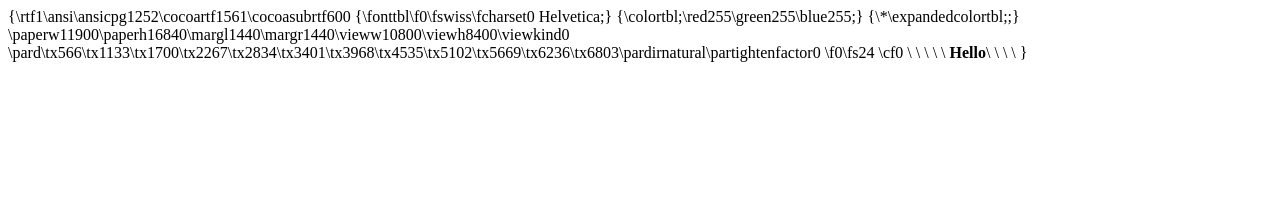
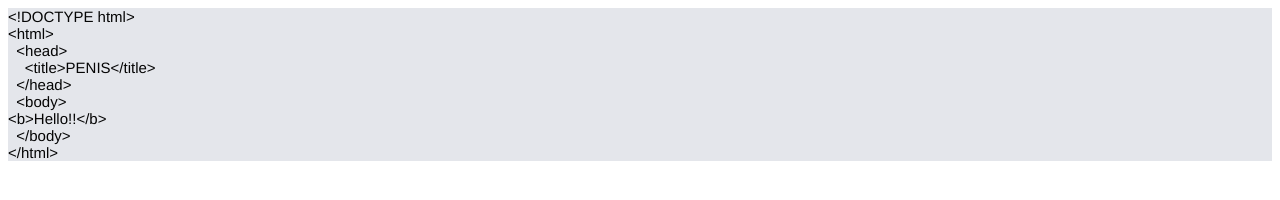
Before and after one commit to Tin78787/Tin78787.github.io, a plain HTML site: page index.html in a window 1280 px wide. Drawn offline with Linux system fonts and the light colour scheme.

Commit message:
fixed formatting

```diff
--- a/index.html
+++ b/index.html
@@ -1,17 +1,25 @@
-{\rtf1\ansi\ansicpg1252\cocoartf1561\cocoasubrtf600
-{\fonttbl\f0\fswiss\fcharset0 Helvetica;}
-{\colortbl;\red255\green255\blue255;}
-{\*\expandedcolortbl;;}
-\paperw11900\paperh16840\margl1440\margr1440\vieww10800\viewh8400\viewkind0
-\pard\tx566\tx1133\tx1700\tx2267\tx2834\tx3401\tx3968\tx4535\tx5102\tx5669\tx6236\tx6803\pardirnatural\partightenfactor0
-
-\f0\fs24 \cf0 <html>\
-<head>\
-<title>PEnis</title>\
-</head>\
-	<body>\
-		<b>Hello</b>\
-	</body>\
-\
-</html>\
-}
+<!DOCTYPE html PUBLIC "-//W3C//DTD HTML 4.01//EN" "http://www.w3.org/TR/html4/strict.dtd">
+<html>
+<head>
+  <meta http-equiv="Content-Type" content="text/html; charset=utf-8">
+  <meta http-equiv="Content-Style-Type" content="text/css">
+  <title>PEnis</title>
+  <meta name="Generator" content="Cocoa HTML Writer">
+  <meta name="CocoaVersion" content="1561.6">
+  <style type="text/css">
+    p.p1 {margin: 0.0px 0.0px 0.0px 0.0px; line-height: 18.0px; font: 15.0px 'Helvetica Neue'; color: #050505; -webkit-text-stroke: #050505; background-color: #e4e6eb}
+    span.s1 {font-kerning: none}
+  </style>
+</head>
+<body>
+<p class="p1"><span class="s1">&lt;!DOCTYPE html&gt;</span></p>
+<p class="p1"><span class="s1">&lt;html&gt;</span></p>
+<p class="p1"><span class="s1"><span class="Apple-converted-space">  </span>&lt;head&gt;</span></p>
+<p class="p1"><span class="s1"><span class="Apple-converted-space">    </span>&lt;title&gt;PENIS&lt;/title&gt;</span></p>
+<p class="p1"><span class="s1"><span class="Apple-converted-space">  </span>&lt;/head&gt;</span></p>
+<p class="p1"><span class="s1"><span class="Apple-converted-space">  </span>&lt;body&gt;</span></p>
+<p class="p1"><span class="s1">&lt;b&gt;Hello!!&lt;/b&gt;</span></p>
+<p class="p1"><span class="s1"><span class="Apple-converted-space">  </span>&lt;/body&gt;</span></p>
+<p class="p1"><span class="s1">&lt;/html&gt;</span></p>
+</body>
+</html>
```
